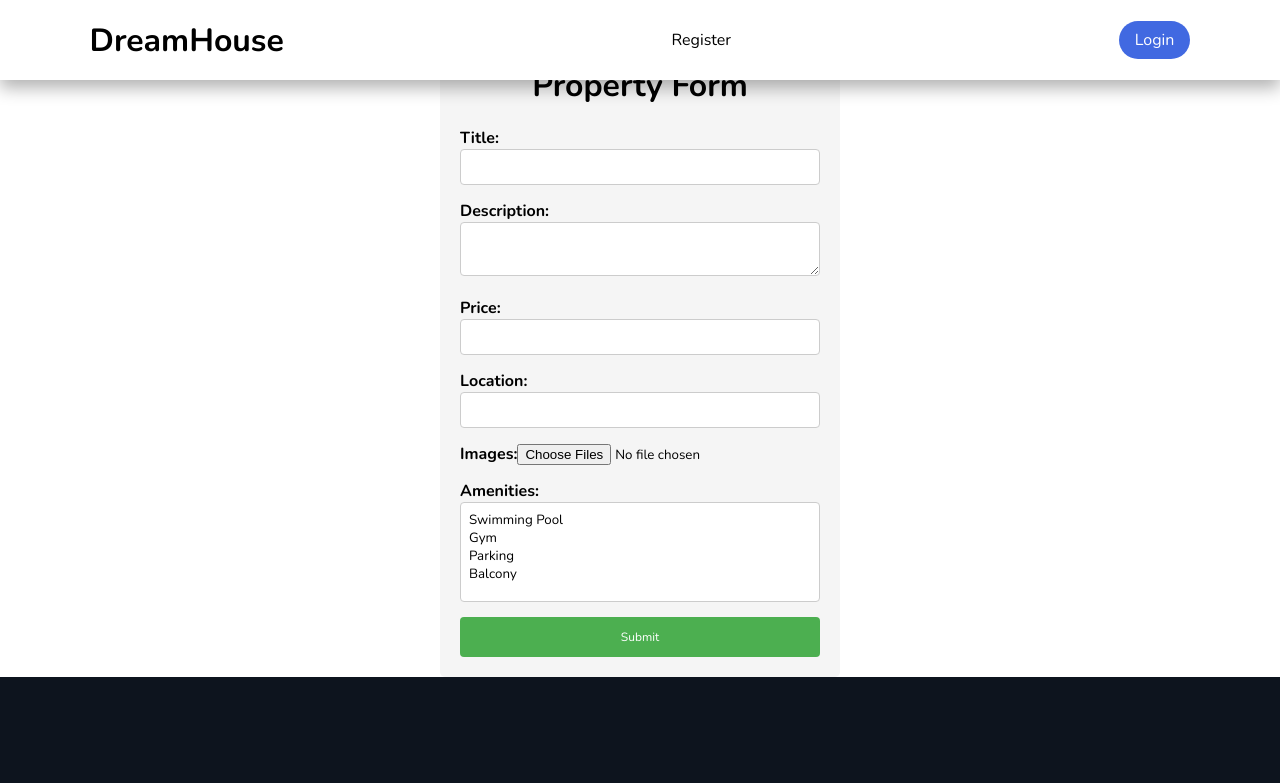
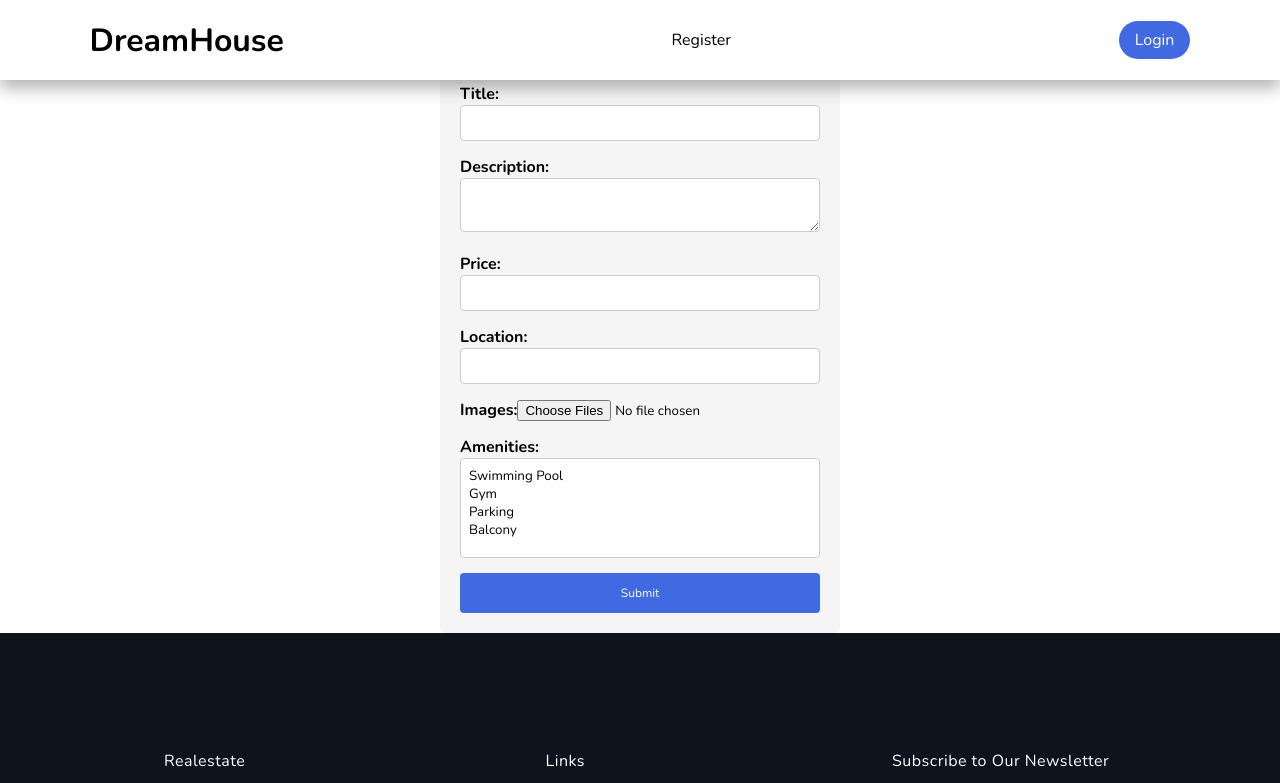
Before and after one commit to Judiciousmurich/Dream-House-App, a React (Vite) app in the folder Client/: page /newlisting in a window 1280 px wide. Shown: the top 783 px of the page. Built offline with nearby package versions, Linux system fonts and the light colour scheme.

Commit message:
add NewListing.login.register

```diff
--- a/Client/src/App.jsx
+++ b/Client/src/App.jsx
@@ -11,7 +11,7 @@ import Register from './pages/register/Register';
 import Footer from './components/footer/Footer';
 import { useContext } from 'react';
 import { Context } from './context/Context';
-import NewListing from './pages/listingForm/NewListing';
+import NewListing from './pages/new/NewListing';
 
 const App = () => {
   // const {user} = useContext(Context);
--- a/Client/src/components/footer/Footer.jsx
+++ b/Client/src/components/footer/Footer.jsx
@@ -24,7 +24,7 @@ const Footer = () => {
               <Link to="/about">About </Link>
               <Link to="/contact">Contact Us</Link>
               <Link to="/register">Register</Link>
-              <Link to="/buy">Buy</Link>
+              <Link to="/login">Login</Link>
             </div>
           </div>
         </div>
--- a/Client/src/pages/listingForm/NewListing.css
+++ /dev/null
@@ -1,50 +0,0 @@
-.newlistingform {
-    display: flex;
-    flex-direction: column;
-    max-width: 400px;
-    margin: 0 auto;
-    padding: 20px;
-    padding-top: 5%;
-    background-color: #f5f5f5;
-    border-radius: 5px;
-  }
-
-  .newlistingform h1 {
-    text-align: center;
-    margin-bottom: 20px;
-  }
-
-  .newlistingform div {
-    margin-bottom: 15px;
-  }
-
-  .newlistingform label {
-    font-weight: bold;
-  }
-
-  .newlistingform input[type="text"],
-  .newlistingform textarea,
-  .newlistingform select {
-    width: 100%;
-    padding: 8px;
-    border: 1px solid #ccc;
-    border-radius: 4px;
-    box-sizing: border-box;
-  }
-
-  .newlistingform select[multiple] {
-    height: 100px;
-  }
-
-  .newlistingform button[type="submit"] {
-    background-color: #4caf50;
-    color: white;
-    border: none;
-    padding: 10px 20px;
-    border-radius: 4px;
-    cursor: pointer;
-  }
-
-  .newlistingform button[type="submit"]:hover {
-    background-color: #45a049;
-  }
--- a/Client/src/pages/listingForm/NewListing.jsx
+++ /dev/null
@@ -1,119 +0,0 @@
-import  { useState } from 'react';
-import './NewListing.css'
-
-const NewListing = () => {
-  const [title, setTitle] = useState('');
-  const [description, setDescription] = useState('');
-  const [price, setPrice] = useState('');
-  const [location, setLocation] = useState('');
-  const [images, setImages] = useState([]);
-  const [amenities, setAmenities] = useState([]);
-
-  const handleTitleChange = (e) => {
-    setTitle(e.target.value);
-  };
-
-  const handleDescriptionChange = (e) => {
-    setDescription(e.target.value);
-  };
-
-  const handlePriceChange = (e) => {
-    setPrice(e.target.value);
-  };
-
-  const handleLocationChange = (e) => {
-    setLocation(e.target.value);
-  };
-
-  const handleImageChange = (e) => {
-    const files = Array.from(e.target.files);
-    const imageUrls = files.map((file) => URL.createObjectURL(file));
-    setImages(imageUrls);
-  };
-
-  const handleAmenitiesChange = (e) => {
-    const selectedAmenities = Array.from(e.target.options)
-      .filter((option) => option.selected)
-      .map((option) => option.value);
-    setAmenities(selectedAmenities);
-  };
-
-  const handleSubmit = (e) => {
-    e.preventDefault();
-    // Perform form submission or data handling here
-    // Reset the form fields if needed
-    setTitle('');
-    setDescription('');
-    setPrice('');
-    setLocation('');
-    setImages([]);
-    setAmenities([]);
-  };
-
-  return (
-    <form onSubmit={handleSubmit} className='newlistingform'>
-      <h1>Property Form</h1>
-      <div>
-        <label htmlFor="title">Title:</label>
-        <input
-          type="text"
-          id="title"
-          value={title}
-          onChange={handleTitleChange}
-        />
-      </div>
-      <div>
-        <label htmlFor="description">Description:</label>
-        <textarea
-          id="description"
-          value={description}
-          onChange={handleDescriptionChange}
-        ></textarea>
-      </div>
-      <div>
-        <label htmlFor="price">Price:</label>
-        <input
-          type="text"
-          id="price"
-          value={price}
-          onChange={handlePriceChange}
-        />
-      </div>
-      <div>
-        <label htmlFor="location">Location:</label>
-        <input
-          type="text"
-          id="location"
-          value={location}
-          onChange={handleLocationChange}
-        />
-      </div>
-      <div>
-        <label htmlFor="images">Images:</label>
-        <input
-          type="file"
-          id="images"
-          multiple
-          onChange={handleImageChange}
-        />
-      </div>
-      <div>
-        <label htmlFor="amenities">Amenities:</label>
-        <select
-          id="amenities"
-          multiple
-          onChange={handleAmenitiesChange}
-        >
-          <option value="swimming-pool">Swimming Pool</option>
-          <option value="gym">Gym</option>
-          <option value="parking">Parking</option>
-          <option value="balcony">Balcony</option>
-          {/* Add more options as needed */}
-        </select>
-      </div>
-      <button type="submit">Submit</button>
-    </form>
-  );
-};
-
-export default NewListing;
--- a/Client/src/pages/login/Login.jsx
+++ b/Client/src/pages/login/Login.jsx
@@ -23,7 +23,7 @@ export default  function Login() {
 
 const onSubmit = (data) => {
   console.log(data)
-  Axios.post('http://localhost:8081/auth/login', data)
+  Axios.post('http://localhost:8083/auth/login', data)
     .then(({data}) => {
       console.log(data)
       if (data.token) {
--- /dev/null
+++ b/Client/src/pages/new/NewListing.css
@@ -0,0 +1,49 @@
+.newlistingform {
+  display: flex;
+  flex-direction: column;
+  max-width: 400px;
+  margin: 0 auto;
+  padding: 20px;
+  background-color: #f5f5f5;
+  border-radius: 5px;
+}
+
+.newlistingform h1 {
+  text-align: center;
+  margin-bottom: 20px;
+}
+
+.newlistingform div {
+  margin-bottom: 15px;
+}
+
+.newlistingform label {
+  font-weight: bold;
+}
+
+.newlistingform input[type="text"],
+.newlistingform textarea,
+.newlistingform select {
+  width: 100%;
+  padding: 8px;
+  border: 1px solid #ccc;
+  border-radius: 4px;
+  box-sizing: border-box;
+}
+
+.newlistingform select[multiple] {
+  height: 100px;
+}
+
+.newlistingform button{
+  background-color: royalblue;
+  color: white;
+  border: none;
+  padding: 10px 20px;
+  border-radius: 4px;
+  cursor: pointer;
+}
+
+.newlistingform button:hover {
+  background-color: royalblue;
+}
--- a/Client/src/pages/new/NewListing.jsx
+++ b/Client/src/pages/new/NewListing.jsx
@@ -0,0 +1,69 @@
+import { useState } from "react";
+import { useForm } from "react-hook-form";
+import * as yup from "yup";
+import { yupResolver } from "@hookform/resolvers/yup";
+import './NewListing.css'
+
+const ListingForm = () => {
+  const schema = yup.object().shape({
+    title: yup.string().required("Title is required"),
+    description: yup.string().required("Description is required"),
+    price: yup.string().required("Price is required"),
+    location: yup.string().required("Locatin is required"),
+    images: yup.string().required("Images is required"),
+    amenities: yup.string().required("Amenities is required"),
+  });
+  const {
+    register,
+    handleSubmit,
+    formState: { errors },
+  } = useForm({
+    resolver: yupResolver(schema),
+  });
+  const onSubmit = (data) => {
+    console.log(data);
+  };
+
+  return (
+    <form onSubmit={handleSubmit(onSubmit)} className='newlistingform'>
+      <h1>Property Form</h1>
+      <div>
+        <label htmlFor="title">Title:</label>
+        <input type="text" id="title" {...register("title")} />
+      </div>
+      <div>
+        <label htmlFor="description">Description:</label>
+        <textarea id="description" {...register("description")}></textarea>
+      </div>
+      <div>
+        <label htmlFor="price">Price:</label>
+        <input type="text" id="price"  {...register("price")} />
+      </div>
+      <div>
+        <label htmlFor="location">Location:</label>
+        <input
+          type="text"
+          id="location"
+
+          {...register("location")}
+        />
+      </div>
+      <div>
+        <label htmlFor="images">Images:</label>
+        <input type="file" id="images" multiple {...register("images")} />
+      </div>
+      <div>
+        <label htmlFor="amenities">Amenities:</label>
+        <select id="amenities" multiple {...register("amenities")}>
+          <option value="swimming-pool">Swimming Pool</option>
+          <option value="gym">Gym</option>
+          <option value="parking">Parking</option>
+          <option value="balcony">Balcony</option>
+        </select>
+      </div>
+      <button type="submit">Submit</button>
+    </form>
+  );
+};
+
+export default ListingForm;
--- a/Client/src/pages/register/Register.jsx
+++ b/Client/src/pages/register/Register.jsx
@@ -21,7 +21,7 @@ const { register, handleSubmit, formState: { errors } } = useForm({
 });
 
 const onSubmit = (data) => {
-  Axios.post('http://localhost:8081/auth/register', data)
+  Axios.post('http://localhost:8083/auth/register', data)
   .then((response)=>{
     response.data.message && alert (response.data.message)
     navigate("/login")
```
Also changed, not shown: Client/src/pages/new/NewLiting.css (deleted).
